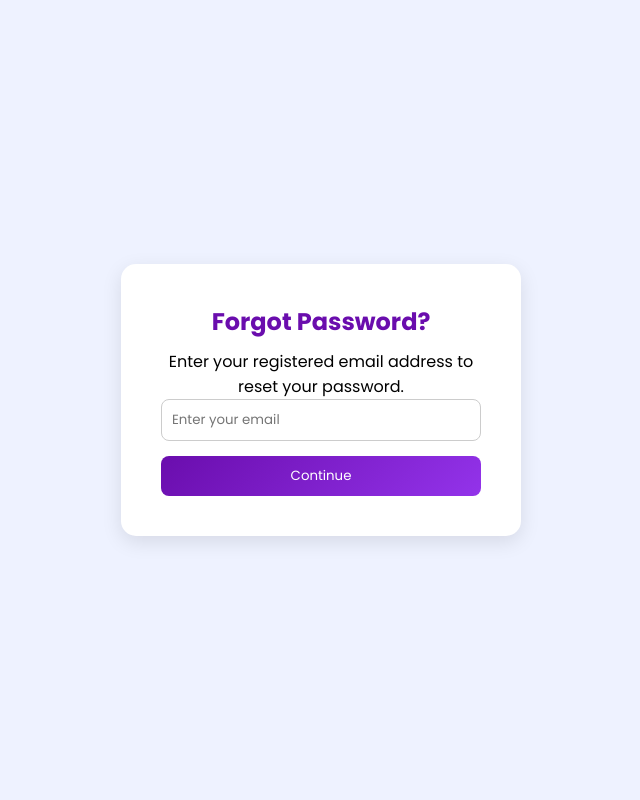
After one commit to nailaanver/Contact_Manager, a Django app: page /forgot-password/ in a window 1280 px wide. The commit adds this page. Shown: the whole page, without its empty margins (319-959 px from the left). Run offline with Django 5.2, Linux system fonts and the light colour scheme.

Commit message:
forgot password done

```diff
--- a/contact_app/forms.py
+++ b/contact_app/forms.py
@@ -16,10 +16,11 @@ class UserForm(forms.ModelForm):
     def clean(self):
         cleaned_data = super().clean()
         password = cleaned_data.get('password')
-        confirm_password = cleaned_data.get('confirmed password')
+        confirm_password = cleaned_data.get('confirm_password')
         if password != confirm_password:
             raise forms.ValidationError('Passwords do not match')
         return cleaned_data
+
 class LoginForm(forms.Form):
     username = forms.CharField()
     password = forms.CharField(widget=forms.PasswordInput)
--- /dev/null
+++ b/contact_app/templates/forgot_password.html
@@ -0,0 +1,62 @@
+{% extends 'master.html' %}
+{% block title %}Forgot Password{% endblock %}
+{% block content %}
+<div class="reset-wrapper">
+  <div class="reset-container">
+    <h2>Forgot Password?</h2>
+    <p>Enter your registered email address to reset your password.</p>
+
+    <form method="POST">
+      {% csrf_token %}
+      {% for message in messages %}
+        <p class="error">{{ message }}</p>
+      {% endfor %}
+      <input type="email" name="email" placeholder="Enter your email" required>
+      <button type="submit" class="btn-primary-purple">Continue</button>
+    </form>
+  </div>
+</div>
+
+<style>
+.reset-wrapper {
+    background: #eef2ff;
+    min-height: 100vh;
+    display: flex;
+    justify-content: center;
+    align-items: center;
+}
+.reset-container {
+    background: white;
+    padding: 40px;
+    border-radius: 15px;
+    box-shadow: 0 6px 20px rgba(0,0,0,0.1);
+    max-width: 400px;
+    width: 100%;
+    text-align: center;
+}
+.reset-container h2 {
+    color: #6a0dad;
+    margin-bottom: 10px;
+}
+.reset-container input {
+    width: 100%;
+    padding: 10px;
+    border-radius: 8px;
+    border: 1px solid #ccc;
+    margin-bottom: 15px;
+}
+.btn-primary-purple {
+    background: linear-gradient(135deg, #6a0dad, #9333ea);
+    color: #fff;
+    padding: 10px;
+    border: none;
+    border-radius: 8px;
+    width: 100%;
+    cursor: pointer;
+}
+.error {
+    color: red;
+    font-size: 14px;
+}
+</style>
+{% endblock %}
--- a/contact_app/templates/login.html
+++ b/contact_app/templates/login.html
@@ -16,7 +16,7 @@
         {{ form.as_p }}
         <button type="submit">Log In</button>
     </form>
-    <p><a href="{% url 'password_reset' %}">Forgot password?</a></p>
+<p><a href="{% url 'forgot_password' %}">Forgot Password?</a></p>
 
 
     <p>
--- a/contact_app/urls.py
+++ b/contact_app/urls.py
@@ -19,10 +19,8 @@ urlpatterns = [
     path('dashboard_content/', views.dashboard_content, name='dashboard_content'),
     path('profile/', views.profile_view, name='profile'),
 
+    path('forgot-password/', views.forgot_password, name='forgot_password'),
+    path('reset-password/<str:username>/', views.reset_password, name='reset_password'),
 
-    # ✅ Password Reset URLs
-    path('password_reset/', auth_views.PasswordResetView.as_view(template_name='password_reset.html'), name='password_reset'),
-    path('password_reset/done/', auth_views.PasswordResetDoneView.as_view(template_name='password_reset_done.html'), name='password_reset_done'),
-    path('reset/<uidb64>/<token>/', auth_views.PasswordResetConfirmView.as_view(template_name='password_reset_confirm.html'), name='password_reset_confirm'),
-    path('reset/done/', auth_views.PasswordResetCompleteView.as_view(template_name='password_reset_complete.html'), name='password_reset_complete'),
+
 ]
--- a/contact_app/views.py
+++ b/contact_app/views.py
@@ -1,3 +1,4 @@
+from django.contrib import messages
 from urllib import request
 from django.shortcuts import get_object_or_404, redirect, render
 from django.contrib.auth import authenticate, login, logout
@@ -153,32 +154,6 @@ def logout_view(request):
 
 
 
-@login_required
-def edit_user(request, pk):
-    user = get_object_or_404(User, pk=pk)
-
-    if request.method == 'POST':
-        form = UserForm(request.POST, instance=user)
-        if form.is_valid():
-            user_obj = form.save(commit=False)
-
-            # ✅ Rehash password only if changed
-            password = form.cleaned_data.get('password')
-            if password:
-                user_obj.password = make_password(password)
-
-            user_obj.save()
-
-            # ✅ Redirect based on user type
-            if request.user.is_superuser:
-                # Redirect to admin dashboard and load manage_users section
-                return redirect('/admin_dashboard/?section=manage_users')
-            else:
-                return redirect('dashboard')
-    else:
-        form = UserForm(instance=user)
-
-    return render(request, 'edit_user.html', {'form': form})
 
 
 @login_required
@@ -191,3 +166,70 @@ def delete_user(request, id):
         return redirect(url)
     else:
         return redirect('dashboard')
+
+
+
+@login_required
+def edit_user(request, pk):
+    # Get the user to edit
+    user_obj = get_object_or_404(User, pk=pk)
+
+    # Permission check: only superuser or the user themselves can edit
+    if not request.user.is_superuser and request.user.pk != user_obj.pk:
+        messages.error(request, "You do not have permission to edit this user.")
+        return redirect('dashboard')
+
+    if request.method == 'POST':
+        form = UserForm(request.POST, instance=user_obj)
+        if form.is_valid():
+            user = form.save(commit=False)
+            password = form.cleaned_data.get('password')
+            if password:  # Only update password if provided
+                user.password = make_password(password)
+            user.save()
+            messages.success(request, "User updated successfully!")
+
+            # Redirect based on user type
+            if request.user.is_superuser:
+                url = reverse('admin_dashboard') + '?section=manage_users'
+                return redirect(url)
+            else:
+                return redirect('dashboard')
+        else:
+            messages.error(request, "Please fix the errors below.")
+    else:
+        form = UserForm(instance=user_obj)
+        form.fields['password'].initial = ''
+        form.fields['confirm_password'].initial = ''
+
+    return render(request, 'edit_user.html', {'form': form})
+
+
+def forgot_password(request):
+    if request.method == 'POST':
+        email = request.POST.get('email')
+        try:
+            user = User.objects.get(email=email)
+            # ✅ Redirect to reset-password page with username
+            return redirect('reset_password', username=user.username)
+        except User.DoesNotExist:
+            messages.error(request, "No account found with that email.")
+    return render(request, 'forgot_password.html')
+
+
+def reset_password(request, username):
+    user = get_object_or_404(User, username=username)
+
+    if request.method == 'POST':
+        password = request.POST.get('password')
+        confirm_password = request.POST.get('confirm_password')
+
+        if password == confirm_password:
+            user.password = make_password(password)
+            user.save()
+            messages.success(request, "Password reset successfully! You can now log in.")
+            return redirect('login')
+        else:
+            messages.error(request, "Passwords do not match.")
+
+    return render(request, 'reset_password.html', {'username': username})
--- a/contact_manager/settings.py
+++ b/contact_manager/settings.py
@@ -70,7 +70,6 @@ TEMPLATES = [
 WSGI_APPLICATION = 'contact_manager.wsgi.application'
 
 LOGIN_URL = 'login'
-EMAIL_BACKEND = 'django.core.mail.backends.console.EmailBackend'
 
 
 
```
Also changed, not shown: contact_app/templates/edit_user.html (+9 -0 lines), contact_app/templates/password_reset.html (deleted, +0 -13 lines), contact_app/templates/password_reset_complete.html (deleted, +0 -7 lines), contact_app/templates/password_reset_confirm.html (deleted, +0 -12 lines), contact_app/templates/password_reset_done.html (deleted, +0 -7 lines), contact_app/templates/reset_password.html (added, +61 -0 lines), db.sqlite3.
